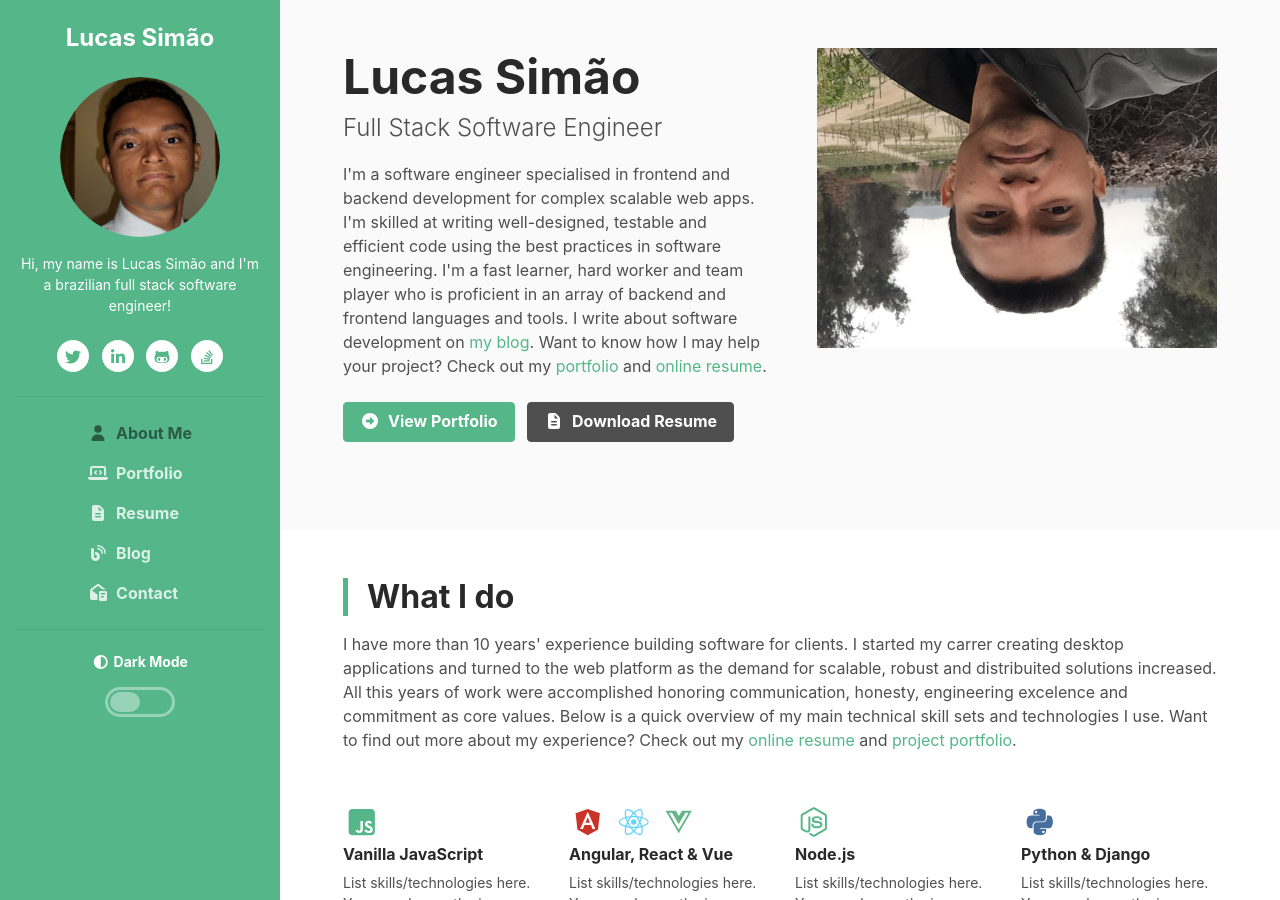
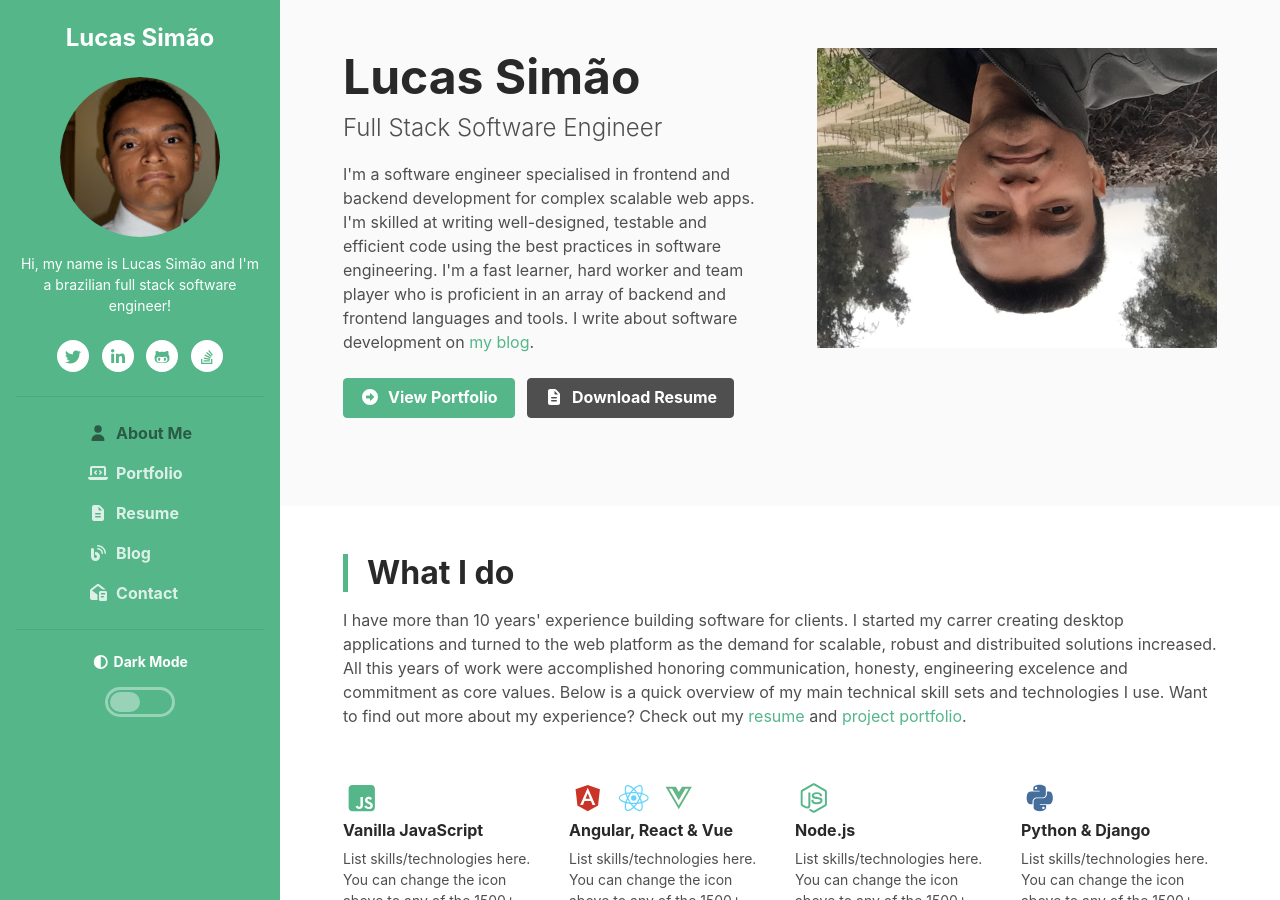
Before and after one commit to lucassimao/lucassimao.com, a Jekyll site: the page built from src/index.html, in a window 1280 px wide and 900 px high. Built offline with Jekyll 4.4.1, drawn with Linux system fonts in a browser that asks for light colours; nearby versions of some CDN libraries; library files that are not in the unit come from our copies.

Commit message:
replacing links for my cv to the variable page.cv_file

```diff
--- a/src/index.html
+++ b/src/index.html
@@ -15,17 +15,14 @@ layout: default
 					software engineering.
 					I'm a fast learner, hard worker and team player who is proficient in an array of backend and
 					frontend languages and tools.
-					I write about software development on <a class="link-on-bg" href="blog-home.html">my blog</a>. Want
-					to know how I may help your project? Check out my <a class="link-on-bg"
-						href="portfolio.html">portfolio</a> and <a class="link-on-bg" href="resume.html">online
-						resume</a>.
+					I write about software development on <a class="link-on-bg" href="blog-home.html">my blog</a>.
 				</div>
 				<!--//bio-->
 				<div class="mb-4">
-					<a class="btn btn-primary mr-2 mb-3" href="portfolio.html"><i
+					<a class="btn btn-primary mr-2 mb-3" target="_blank" href="portfolio.html"><i
 							class="fas fa-arrow-alt-circle-right mr-2"></i><span class="d-none d-md-inline">View</span>
 						Portfolio</a>
-					<a class="btn btn-secondary mb-3" href="/cv-en-last-update-20-03-14.pdf"><i
+					<a class="btn btn-secondary mb-3" target="_blank" href="/{{page.cv_file}}"><i
 							class="fas fa-file-alt mr-2"></i><span class="d-none d-md-inline">Download</span> Resume</a>
 				</div>
 			</div>
@@ -46,7 +43,7 @@ layout: default
 			accomplished honoring communication, honesty, engineering excelence and commitment as core values.
 			Below is a quick overview of my main technical skill sets and technologies I use.
 			Want to find out more about my experience?
-			Check out my <a href="resume.html">online resume</a> and <a href="portfolio.html">project portfolio</a>.
+			Check out my <a target="_blank" href="/{{page.cv_file}}"> resume</a> and <a target="_blank" href="portfolio.html">project portfolio</a>.
 		</div>
 
 		<div class="row">
```
